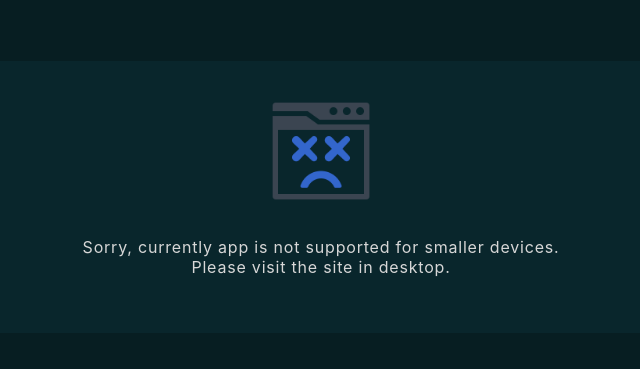
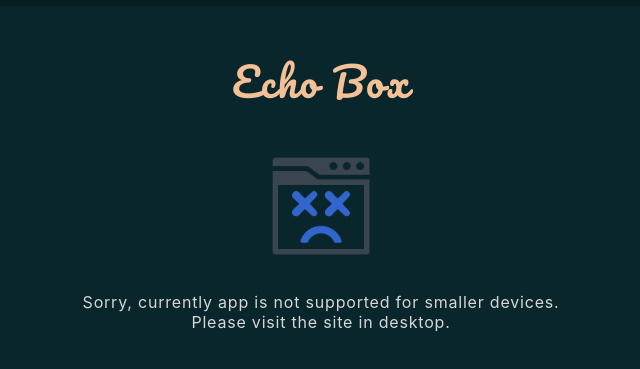
Before and after one commit to nayanthulkar28/echo-box, a React (Create React App) app in the folder ui/: page / in a window 1280 px wide. Shown: the part 203-572 px from the top of the page, without its empty margins (319-959 px from the left). Built offline with nearby package versions, Linux system fonts and the light colour scheme; the HTML template or start-up script is replaced by a standard one.

Commit message:
added title to system check

```diff
--- a/ui/src/Components/SystemCompatible/SystemCompatible.css
+++ b/ui/src/Components/SystemCompatible/SystemCompatible.css
@@ -20,6 +20,7 @@
 .holder img {
     width: 100px;
     height: 100px;
+    margin-top: 40px;
     margin-bottom: 20px;
 }
 
--- a/ui/src/Components/SystemCompatible/SystemCompatible.js
+++ b/ui/src/Components/SystemCompatible/SystemCompatible.js
@@ -1,5 +1,6 @@
 import './SystemCompatible.css'
 import errorImg from '../../assets/error.png'
+import Title from '../../Layout/TitleBar/Title/Title'
 
 const SystemCompatible = ({children}) => {
     const width = window.innerWidth
@@ -7,7 +8,8 @@ const SystemCompatible = ({children}) => {
     return (
         <div className='container'>
             <div className='holder'>
-                <img src={errorImg}/>
+                <Title class_name="title-login"/>
+                <img src={errorImg} alt=''/>
                 <p>Sorry, currently app is not supported for smaller devices. <br />
                 Please visit the site in desktop.</p>
             </div>
```
